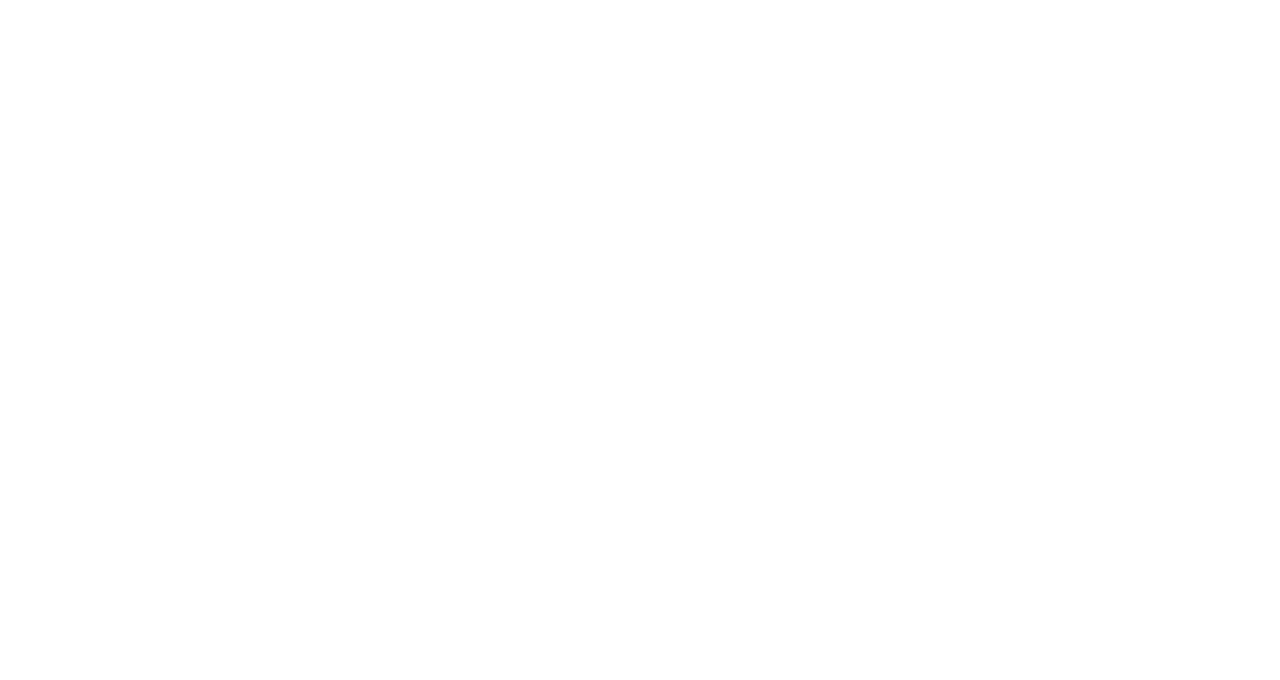
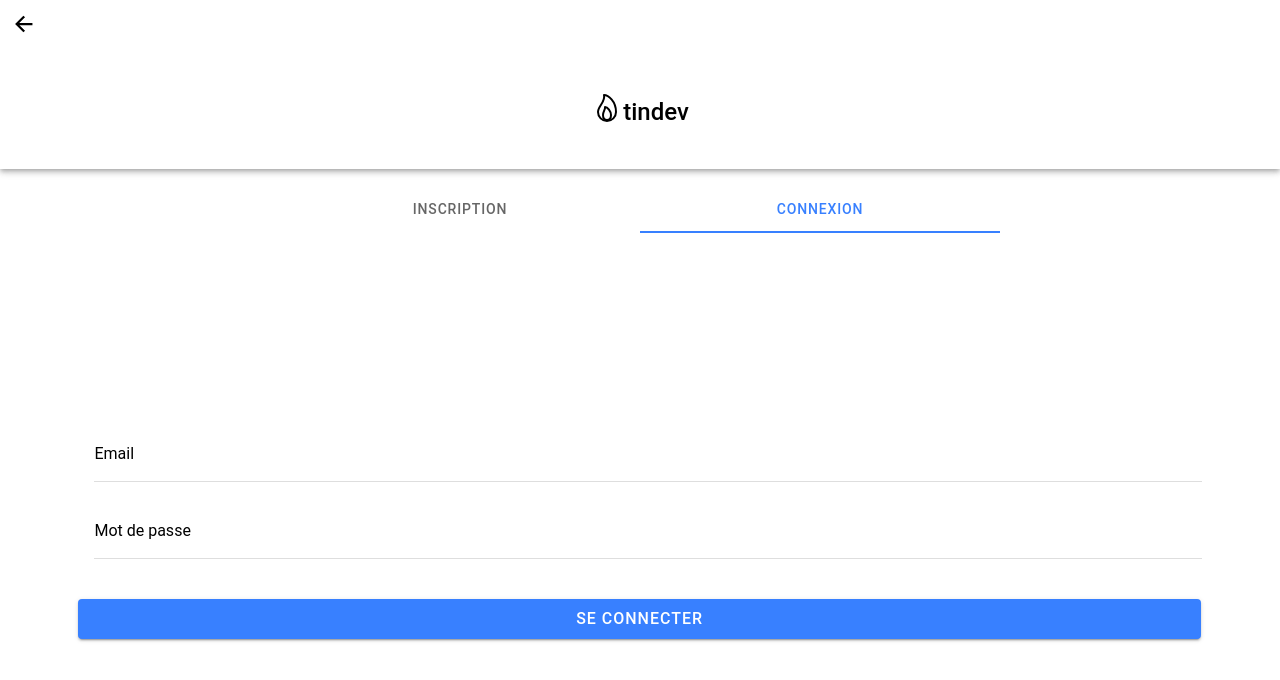
Before and after one commit to mickaelrebeau/Tindev, a React (Vite) app: page /login in a window 1280 px wide. Shown: the top 680 px of the page. Built offline with nearby package versions, Linux system fonts and the light colour scheme.

Commit message:
Login Form

```diff
--- a/src/App.tsx
+++ b/src/App.tsx
@@ -25,6 +25,7 @@ import '@ionic/react/css/display.css';
 import './theme/variables.css';
 import Tabs from './services/utils/Tabs';
 import SignPage from './pages/Sign/SignPage';
+import LoginPage from './pages/Sign/LoginPage';
 
 setupIonicReact();
 
@@ -34,6 +35,7 @@ const App: React.FC = () => (
       <IonRouterOutlet>
 
         <Route exact path="/" component={SignPage} />
+        <Route exact path="/login" component={LoginPage} />
 
         <Route path="/tabs">
           <Tabs />
--- /dev/null
+++ b/src/pages/Sign/LoginPage.tsx
@@ -0,0 +1,163 @@
+import {
+    IonBackButton,
+    IonButton,
+    IonButtons,
+    IonCheckbox,
+    IonContent,
+    IonHeader,
+    IonIcon,
+    IonInput,
+    IonItem,
+    IonLabel,
+    IonSegment,
+    IonSegmentButton,
+    IonToolbar,
+  } from "@ionic/react";
+  import { InputChangeEventDetail, IonInputCustomEvent } from "@ionic/core";
+
+  import { useState } from "react";
+
+  import flamme from '../../assets/flame-outline.svg'
+  import "./Sign.css";
+
+  export default function LoginPage() {
+
+    const [selectedSegment, setSelectedSegment] = useState("all");
+
+    const [handleLogin, setHandleLogin] = useState({
+      email: '',
+      password: '',
+    })
+
+    const [handleSignUp, setHandleSignUp] = useState({
+      email: '',
+      password: '',
+    })
+
+    const handleSegmentChange = (event: CustomEvent) => {
+      setSelectedSegment(event.detail.value);
+    };
+
+    const handleSubmitLogin = async (event: React.FormEvent<HTMLFormElement>) => {
+      event.preventDefault();
+
+      console.log(handleLogin);
+    };
+
+    const handleSubmitSignUp = async (event: React.FormEvent<HTMLFormElement>) => {
+      event.preventDefault();
+
+      console.log(handleSignUp)
+
+    };
+
+    const handleChangeLogin = (event: IonInputCustomEvent<InputChangeEventDetail>) => {
+      const { name, value}: HTMLIonInputElement = event.target
+      setHandleLogin({...handleLogin, [name]: value})
+    };
+
+    const handleChangeSignUp = (event: IonInputCustomEvent<InputChangeEventDetail>) => {
+      const { name, value}: HTMLIonInputElement = event.target
+      setHandleSignUp({...handleSignUp, [name]: value})
+    };
+
+    return (
+      <>
+        <IonHeader>
+            <IonButtons slot="start">
+                <IonBackButton defaultHref="/"></IonBackButton>
+            </IonButtons>
+            <div className="sign-logo">
+                <IonIcon slot="start" size="large" icon={flamme}></IonIcon>
+                <h2>tindev</h2>
+            </div>
+        </IonHeader>
+
+        <IonContent className="ion-padding">
+            <IonSegment value={selectedSegment} onIonChange={handleSegmentChange}>
+              <IonSegmentButton value="favorites">
+                <IonLabel>Inscription</IonLabel>
+              </IonSegmentButton>
+              <IonSegmentButton value="all">
+                <IonLabel>Connexion</IonLabel>
+              </IonSegmentButton>
+            </IonSegment>
+
+          {selectedSegment === "favorites" && (
+            <div className="center-form">
+              <form onSubmit={handleSubmitSignUp}>
+
+                <IonItem>
+                  <IonInput
+                    onIonInput={(e) => handleChangeSignUp(e)}
+                    label="Email"
+                    labelPlacement="floating"
+                    value={handleSignUp.email}
+                  />
+                </IonItem>
+
+                <IonItem>
+                  <IonInput
+                    label="Confirmation d'email"
+                    labelPlacement="floating"
+                  />
+                </IonItem>
+
+                <IonItem>
+                  <IonInput
+                    onIonInput={(e) => handleChangeSignUp(e)}
+                    id="custom-input"
+                    label="Mot de passe"
+                    labelPlacement="floating"
+                    value={handleSignUp.password}
+                  />
+                </IonItem>
+
+                <IonItem>
+                  <IonInput
+                    label="Confirmation de mot de passe"
+                    labelPlacement="floating"
+                  />
+                </IonItem>
+
+                <IonCheckbox className="checkbox" labelPlacement="end">Accepter les termes et conditions d'utilisations</IonCheckbox>
+
+                <IonButton className="custom-button" routerLink="/tabs/home">S'inscrire</IonButton>
+
+              </form>
+            </div>
+          )}
+          {selectedSegment === "all" && (
+            <div className="center-form">
+              <form onSubmit={handleSubmitLogin}>
+
+                <IonItem>
+                  <IonInput
+                    onIonInput={(e) => handleChangeLogin(e)}
+                    label="Email"
+                    labelPlacement="floating"
+                    name="email"
+                    value={handleLogin.email}
+                  />
+                </IonItem>
+
+                <IonItem>
+                  <IonInput
+                    onIonInput={(e) => handleChangeLogin(e)}
+                    id="custom-input"
+                    label="Mot de passe"
+                    labelPlacement="floating"
+                    name="password"
+                    value={handleLogin.password}
+                  />
+                </IonItem>
+
+                <IonButton className="custom-button" routerLink="/tabs/home">Se connecter</IonButton>
+
+              </form>
+            </div>
+          )}
+        </IonContent>
+      </>
+    );
+  }
--- a/src/pages/Sign/Sign.css
+++ b/src/pages/Sign/Sign.css
@@ -18,3 +18,44 @@
     display: grid;
     gap: 0.5em;
 }
+
+.center-form {
+    display: flex;
+    flex-direction: column;
+    justify-content: center;
+    align-items: center;
+
+    height: 80%;
+    width: 100%;
+
+    text-align: center;
+}
+
+form {
+    width: 90%;
+
+    display: flex;
+    flex-direction: column;
+    gap: 20px;
+}
+
+.checkbox {
+    margin: 20px 10px;
+}
+
+.custom-button {
+width: 100%;
+height: 35px;
+--padding-left: 10px;
+--padding-right: 10px;
+--padding-top: 20px;
+--padding-bottom: 20px;
+
+margin: 20px auto;
+
+border-radius: 15px;
+
+font-size: 16px;
+font-weight: 500;
+text-align: center;
+}
--- a/src/pages/Sign/SignPage.tsx
+++ b/src/pages/Sign/SignPage.tsx
@@ -27,14 +27,9 @@ export default function SignPage() {
             Connexion avec google
           </IonButton>
 
-          <IonButton shape="round" expand="block" routerLink="/tabs/home">
+          <IonButton shape="round" expand="block" routerLink="/login">
             <IonIcon slot="start" icon={email}></IonIcon>
             Connexion avec un email
-          </IonButton>
-
-          <IonButton shape="round" expand="block" routerLink="/tabs/home">
-            <IonIcon slot="start" icon={tel}></IonIcon>
-            Connexion avec un numéro
           </IonButton>
 
           <IonButton fill="clear" expand="block">Problème de connexion ?</IonButton>
```
